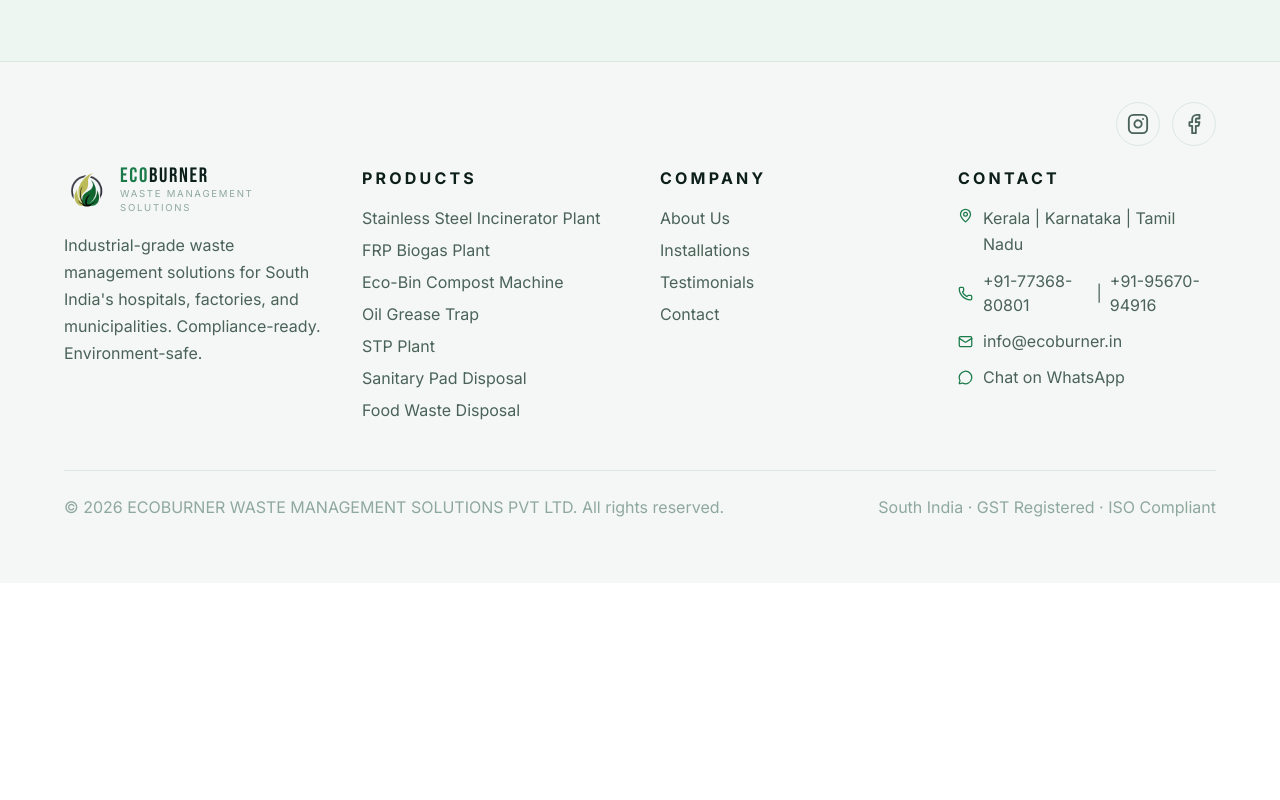
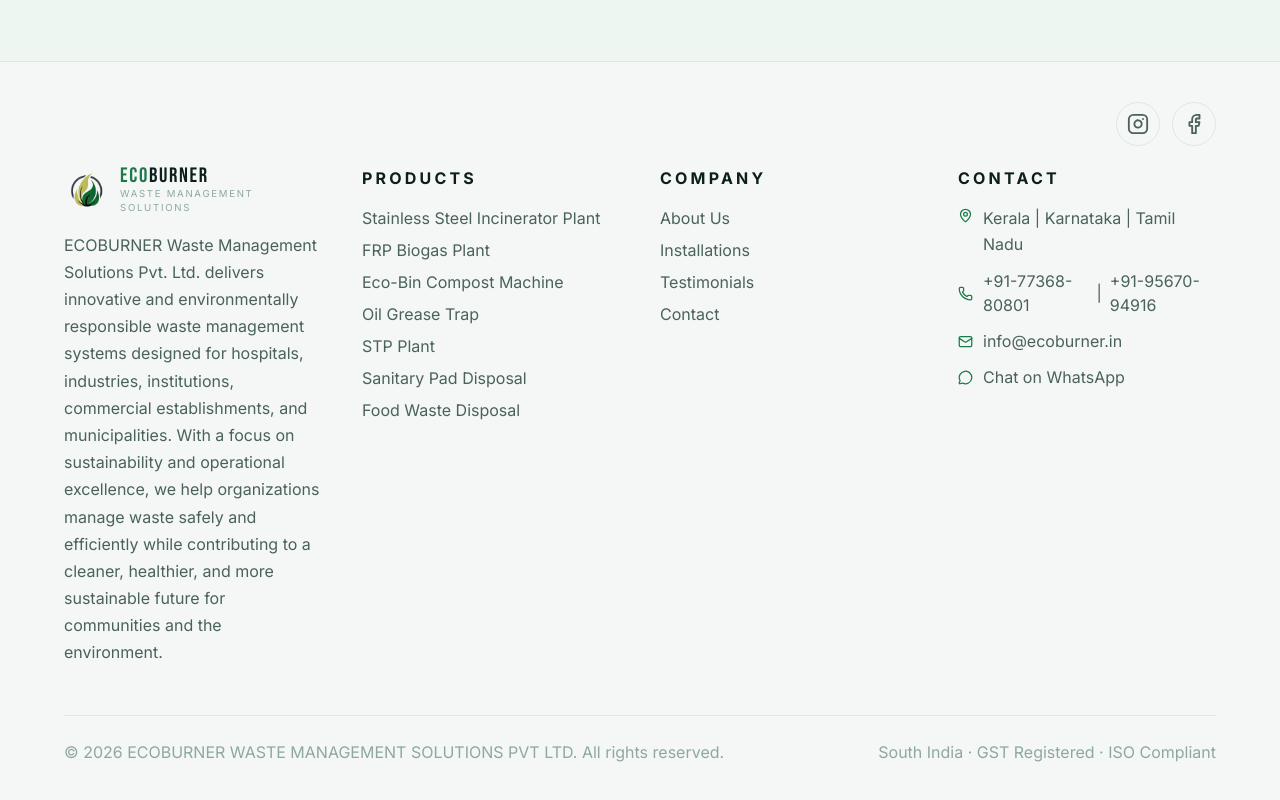
Before and after one commit to Fahim426/ecoburner, a Next.js app: page / in a window 1280 px wide. Shown: the part 6076-6876 px from the top of the page. Before the commit the page ends 6659 px from the top, so only its background shows below. Built offline with nearby package versions, Linux system fonts and the light colour scheme.

Commit message:
Update footer company description statement

```diff
--- a/components/layout/Footer.jsx
+++ b/components/layout/Footer.jsx
@@ -121,8 +121,7 @@
               </div>
             </div>
             <p style={{ color: "#4A6259", fontSize: "1rem", lineHeight: 1.7 }}>
-              Industrial-grade waste management solutions for South India&apos;s hospitals,
-              factories, and municipalities. Compliance-ready. Environment-safe.
+              ECOBURNER Waste Management Solutions Pvt. Ltd. delivers innovative and environmentally responsible waste management systems designed for hospitals, industries, institutions, commercial establishments, and municipalities. With a focus on sustainability and operational excellence, we help organizations manage waste safely and efficiently while contributing to a cleaner, healthier, and more sustainable future for communities and the environment.
             </p>
           </div>
 
```
